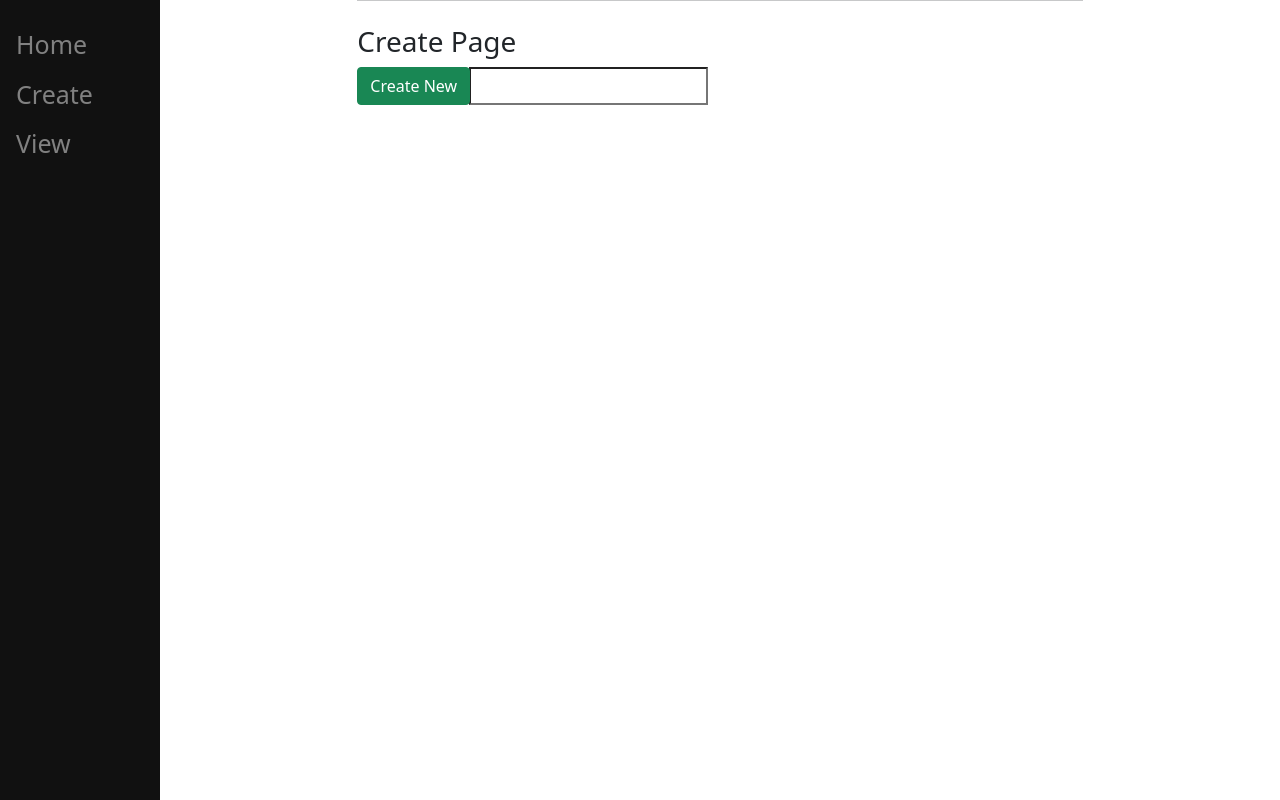
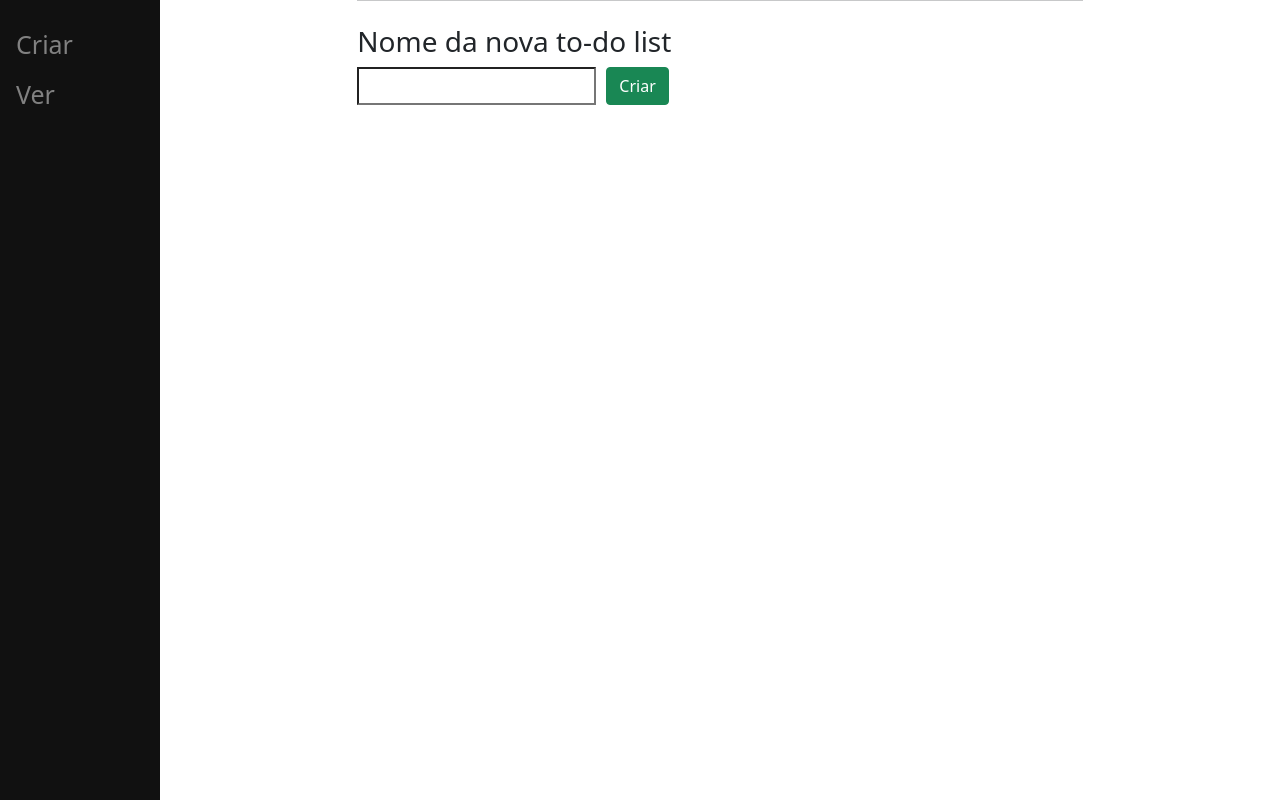
Before and after one commit to Danilo-Xaxa/estudos_django, a Django app: page /create/ in a window 1280 px wide. Run offline with Django 3.2, Linux system fonts and the light colour scheme; some libraries are stand-ins or nearby versions.

Commit message:
melhorando os estilos

```diff
--- a/tech with tim/Django For Beginners.txt
+++ b/tech with tim/Django For Beginners.txt
@@ -137,3 +137,5 @@ user registration and sign up page:
 create a new app just for registering (in this case, we have one called principal and the new one is gonna be named "register")
 
 you can also get the register app and use in other django projects
+
+python manage.py startapp register
--- a/tech with tim/django_tutorial/meu_projeto/principal/templates/principal/create.html
+++ b/tech with tim/django_tutorial/meu_projeto/principal/templates/principal/create.html
@@ -1,14 +1,15 @@
 {% extends "principal/layout.html" %}
 
-{% block titulo %} Create New List {% endblock %}
+{% block titulo %} Criar {% endblock %}
+
 {% block corpo %}
-     <h3>Create Page</h3>
+     <h3>Nome da nova to-do list</h3>
      <form method="post" action="/create/" class="form-group">
          {% csrf_token %}
          <div class="input-group mb-3">
-             <div class="input-group-prepend">
-                 <button type="submit" name="save" class="btn btn-success">Create New</button>
-             </div>{{form.name}}
+            {{form.name}}
+             <div class="input-group-prepend" style="margin-left: 10px;">
+                 <button type="submit" name="save" class="btn btn-success">Criar</button>
          </div>
     </form>
 {% endblock %}
--- a/tech with tim/django_tutorial/meu_projeto/principal/templates/principal/index.html
+++ b/tech with tim/django_tutorial/meu_projeto/principal/templates/principal/index.html
@@ -1,7 +1,8 @@
 {% extends "principal/layout.html" %}
 
-{% block titulo %} Index {% endblock %}
+{% block titulo %} Bem-vindos! {% endblock %}
 
 {% block corpo %}
-<h1>Bem-vindo ao index</h1>
+<h1>Bem-vindos ao projeto de to-do lists</h1>
+<p>Aqui você pode criar e editar to-do lists, que são listas de afazeres!</p>
 {% endblock %}
--- a/tech with tim/django_tutorial/meu_projeto/principal/templates/principal/layout.html
+++ b/tech with tim/django_tutorial/meu_projeto/principal/templates/principal/layout.html
@@ -7,12 +7,12 @@
     <link href="https://cdn.jsdelivr.net/npm/bootstrap@5.1.3/dist/css/bootstrap.min.css" rel="stylesheet" integrity="sha384-1BmE4kWBq78iYhFldvKuhfTAU6auU8tT94WrHftjDbrCEXSU1oBoqyl2QvZ6jIW3" crossorigin="anonymous">
     <title>{% block titulo %} Titulo Layout {% endblock %}</title>
     <link rel="stylesheet" href="../../static/styles.css">
+	<link rel="shortcut icon" href="../static/favicon.ico" type="image/x-icon">
 </head>
 <body>
     <div class="sidenav">
-		<a href="/">Home</a>
-		<a href="/create">Create</a>
-		<a href="/1">View</a>
+		<a href="/create">Criar</a>
+		<a href="/1">Ver</a>
 	</div>
 
 	<div id="content" name="content" class="main">
```
Also changed, not shown: tech with tim/django_tutorial/meu_projeto/principal/templates/principal/todo_list.html (+6 -5 lines), tech with tim/django_tutorial/meu_projeto/principal/static/favicon.ico (added).
